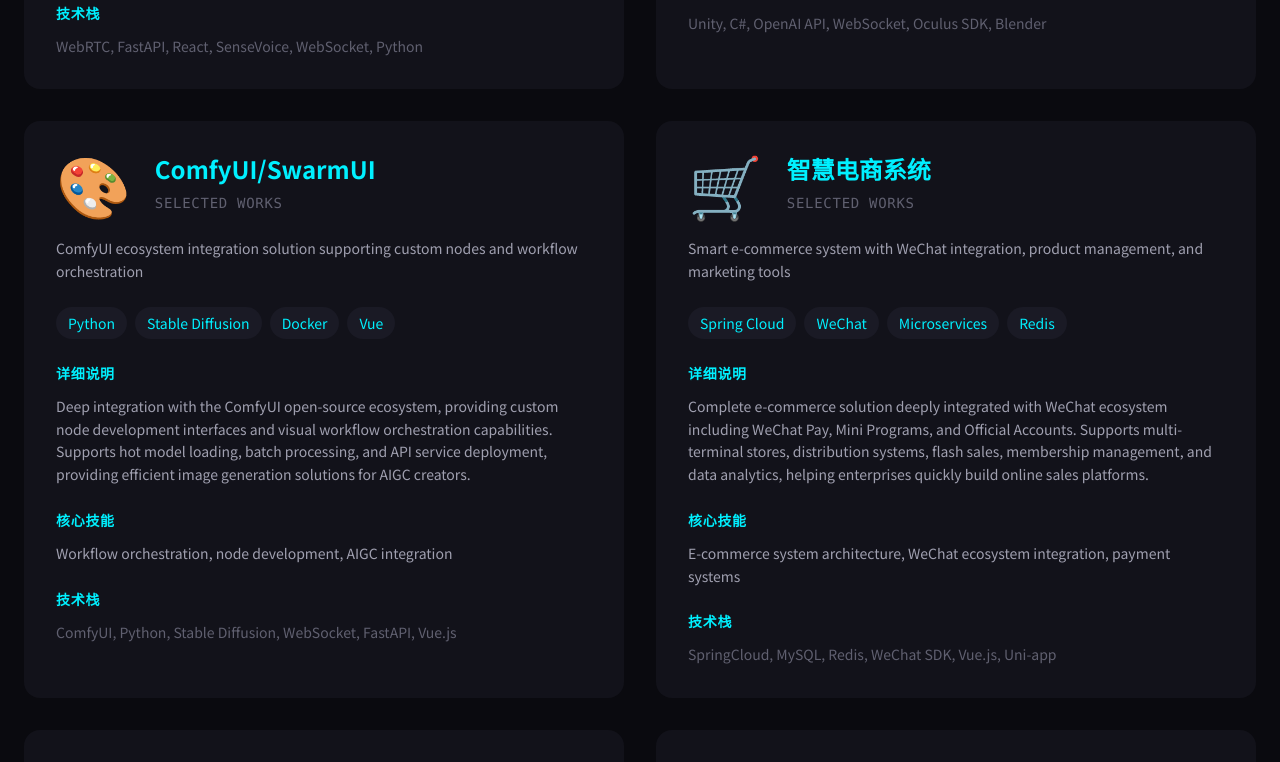
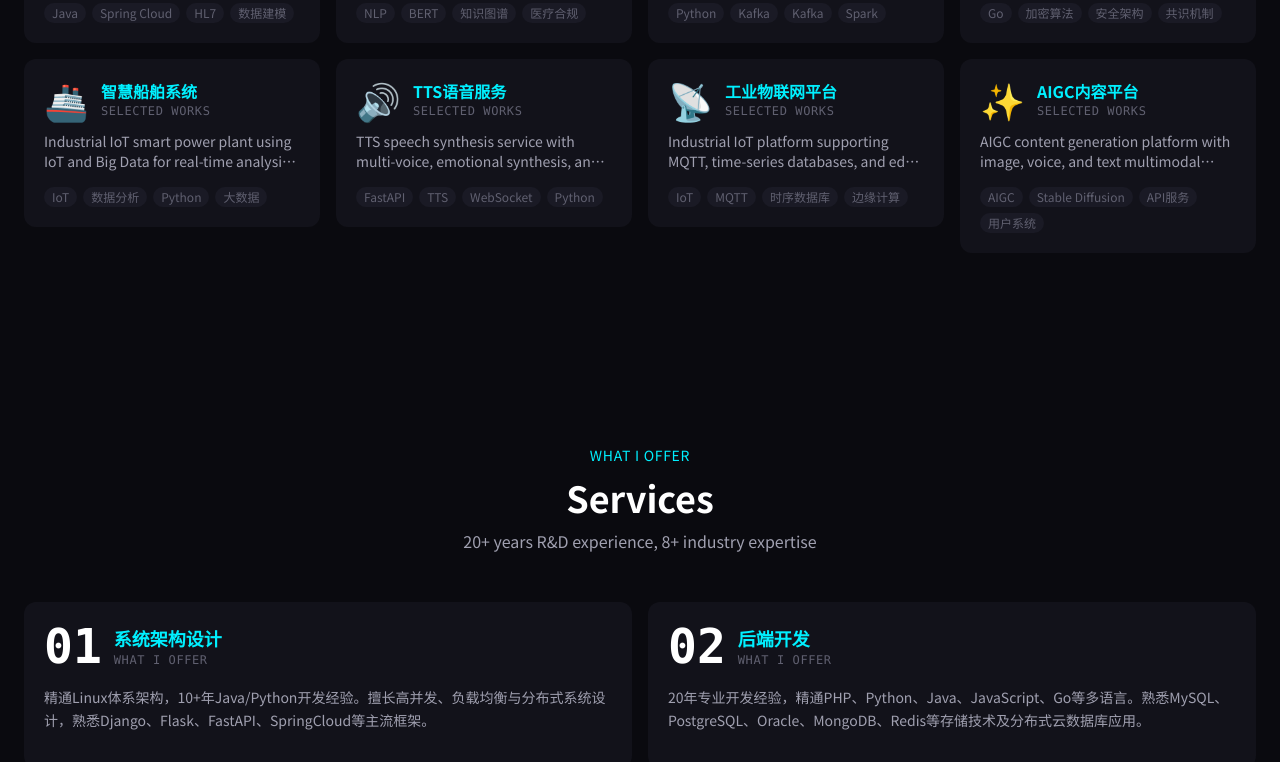
Before and after one commit to yuzebin/zlinks-cc, a React (Vite) app in the folder frontend/: page / in a window 1280 px wide. Shown: the part 1573-2335 px from the top of the page. Built offline with nearby package versions, Linux system fonts and the light colour scheme.

Commit message:
Compact cards: smaller padding, tighter layout

```diff
--- a/frontend/src/components/Projects.jsx
+++ b/frontend/src/components/Projects.jsx
@@ -25,62 +25,35 @@ export function Projects() {
   return (
     <section id="projects" className="py-24 px-6">
       <div className="max-w-7xl mx-auto">
-        <div className="text-center mb-16">
-          <div className="text-sm text-[var(--accent-cyan)] uppercase tracking-wider mb-4">{t('projects.label')}</div>
-          <h2 className="text-3xl md:text-5xl font-bold mb-4">{t('projects.title')}</h2>
+        <div className="text-center mb-12">
+          <div className="text-sm text-[var(--accent-cyan)] uppercase tracking-wider mb-3">{t('projects.label')}</div>
+          <h2 className="text-2xl md:text-4xl font-bold mb-3">{t('projects.title')}</h2>
           <p className="text-[var(--text-secondary)] max-w-2xl mx-auto">{t('projects.subtitle')}</p>
         </div>
 
-        <div className="grid grid-cols-1 md:grid-cols-2 gap-8">
+        <div className="grid grid-cols-1 sm:grid-cols-2 lg:grid-cols-3 xl:grid-cols-4 gap-4">
           {projects.map((project) => (
-            <div key={project.id} className="rounded-2xl bg-[var(--bg-secondary)] border border-[var(--border-color)] p-8">
+            <div key={project.id} className="group">
+              <div className="rounded-xl bg-[var(--bg-secondary)] border border-[var(--border-color)] p-5 hover:border-[var(--accent-cyan)]/30 transition-all duration-300">
                 {/* 标题区 */}
-              <div className="flex items-start gap-6 mb-6">
-                <div className="text-6xl">{project.icon}</div>
-                <div className="flex-1">
-                  <h3 className="text-2xl font-bold mb-2 text-[var(--accent-cyan)]">{project.title}</h3>
-                  <div className="text-sm text-[var(--text-muted)] uppercase tracking-wider font-mono">{t('projects.label')}</div>
+                <div className="flex items-center gap-3 mb-3">
+                  <div className="text-4xl">{project.icon}</div>
+                  <div>
+                    <h3 className="text-base font-bold text-[var(--accent-cyan)]">{project.title}</h3>
+                    <div className="text-xs text-[var(--text-muted)] uppercase tracking-wider font-mono">{t('projects.label')}</div>
                   </div>
                 </div>
 
-              {/* 简短描述 */}
-              <p className="text-sm text-[var(--text-secondary)] mb-6 leading-relaxed">
+                {/* 简短描述 - 技术标签 */}
+                <p className="text-sm text-[var(--text-secondary)] mb-4 line-clamp-2">
                   {t(`projects.${project.id}.desc`, { defaultValue: '' })}
                 </p>
-
-              {/* 技术标签 */}
-              <div className="flex flex-wrap gap-2 mb-6">
+                <div className="flex flex-wrap gap-1.5">
                   {project.tags.map((tag) => (
-                  <span
-                    key={tag}
-                    className="px-3 py-1.5 text-sm rounded-full bg-[var(--bg-tertiary)] text-[var(--accent-cyan)]"
-                  >
+                    <span key={tag} className="px-2 py-0.5 text-xs rounded-full bg-[var(--bg-tertiary)] text-[var(--text-muted)]">
                       {tag}
                     </span>
                   ))}
-              </div>
-
-              {/* 详细描述 */}
-              <div className="mb-6">
-                <h4 className="text-sm text-[var(--accent-cyan)] font-semibold mb-3 uppercase tracking-wider">详细说明</h4>
-                <p className="text-sm text-[var(--text-secondary)] leading-relaxed">
-                  {t(`projects.${project.id}.details`, { defaultValue: '' })}
-                </p>
-              </div>
-
-              {/* 核心能力 */}
-              <div className="mb-6">
-                <h4 className="text-sm text-[var(--accent-cyan)] font-semibold mb-3 uppercase tracking-wider">核心技能</h4>
-                <p className="text-sm text-[var(--text-secondary)] leading-relaxed">
-                  {t(`projects.${project.id}.skills`, { defaultValue: '' })}
-                </p>
-              </div>
-
-              {/* 技术栈 */}
-              <div>
-                <h4 className="text-sm text-[var(--accent-cyan)] font-semibold mb-3 uppercase tracking-wider">技术栈</h4>
-                <div className="text-sm text-[var(--text-muted)] leading-relaxed">
-                  {t(`projects.${project.id}.tech`, { defaultValue: '' })}
                 </div>
               </div>
             </div>
--- a/frontend/src/components/Services.jsx
+++ b/frontend/src/components/Services.jsx
@@ -17,63 +17,30 @@ export function Services() {
   return (
     <section id="services" className="py-24 px-6 bg-[var(--bg-secondary)]/30">
       <div className="max-w-7xl mx-auto">
-        <div className="text-center mb-16">
-          <div className="text-sm text-[var(--accent-cyan)] uppercase tracking-wider mb-4">{t('services.label')}</div>
-          <h2 className="text-3xl md:text-5xl font-bold mb-4">{t('services.title')}</h2>
+        <div className="text-center mb-12">
+          <div className="text-sm text-[var(--accent-cyan)] uppercase tracking-wider mb-3">{t('services.label')}</div>
+          <h2 className="text-2xl md:text-4xl font-bold mb-3">{t('services.title')}</h2>
           <p className="text-[var(--text-secondary)] max-w-2xl mx-auto">{t('services.subtitle')}</p>
         </div>
 
-        <div className="grid grid-cols-1 md:grid-cols-2 gap-6">
+        <div className="grid grid-cols-1 md:grid-cols-2 gap-4">
           {services.map((service) => (
-            <div key={service.id} className="rounded-2xl bg-[var(--bg-secondary)] border border-[var(--border-color)] p-8">
+            <div key={service.id} className="rounded-xl bg-[var(--bg-secondary)] border border-[var(--border-color)] p-5 hover:border-[var(--accent-cyan)]/30 transition-all duration-300">
               {/* 标题区 */}
-              <div className="flex items-start gap-6 mb-8">
-                <div className="text-6xl font-bold text-[var(--text-muted)]/20 font-mono">
+              <div className="flex items-center gap-3 mb-4">
+                <div className="text-5xl font-bold text-[var(--text-muted)]/20 font-mono">
                   {service.num}
                 </div>
                 <div className="flex-1">
-                  <h3 className="text-2xl font-bold text-[var(--accent-cyan)] mb-3">{service.title}</h3>
-                  <div className="text-xs text-[var(--text-muted)] uppercase tracking-wider font-mono">
-                    {t('services.label')}
-                  </div>
+                  <h3 className="text-lg font-bold text-[var(--accent-cyan)]">{service.title}</h3>
+                  <div className="text-xs text-[var(--text-muted)] uppercase tracking-wider font-mono">{t('services.label')}</div>
                 </div>
               </div>
 
               {/* 描述 */}
-              <p className="text-sm text-[var(--text-secondary)] leading-relaxed mb-8">
+              <p className="text-sm text-[var(--text-secondary)] leading-relaxed mb-4">
                 {service.desc}
               </p>
-
-              {/* 详细说明 */}
-              <div className="mb-6">
-                <h4 className="text-sm text-[var(--accent-cyan)] font-semibold mb-3 uppercase tracking-wider">详细说明</h4>
-                <p className="text-sm text-[var(--text-secondary)] leading-relaxed">
-                  {t(`services.${service.id}.details`, { defaultValue: '' })}
-                </p>
-              </div>
-
-              {/* 核心能力 */}
-              <div className="mb-6">
-                <h4 className="text-sm text-[var(--accent-cyan)] font-semibold mb-3 uppercase tracking-wider">核心能力</h4>
-                <p className="text-sm text-[var(--text-secondary)] leading-relaxed">
-                  {t(`services.${service.id}.skills`, { defaultValue: '' })}
-                </p>
-              </div>
-
-              {/* 相关技术 */}
-              <div>
-                <h4 className="text-sm text-[var(--accent-cyan)] font-semibold mb-3 uppercase tracking-wider">相关技术</h4>
-                <div className="flex flex-wrap gap-2">
-                  {t(`services.${service.id}.tech`, { defaultValue: '' }).split(',').map((tech, i) => (
-                    <span
-                      key={`${service.id}-${i}`}
-                      className="px-3 py-1.5 text-xs rounded-full bg-[var(--accent-cyan)]/20 text-[var(--accent-cyan)]"
-                    >
-                      {tech.trim()}
-                    </span>
-                  ))}
-                </div>
-              </div>
             </div>
           ))}
         </div>
```
Lines whose indentation alone changed are shown as unchanged.
